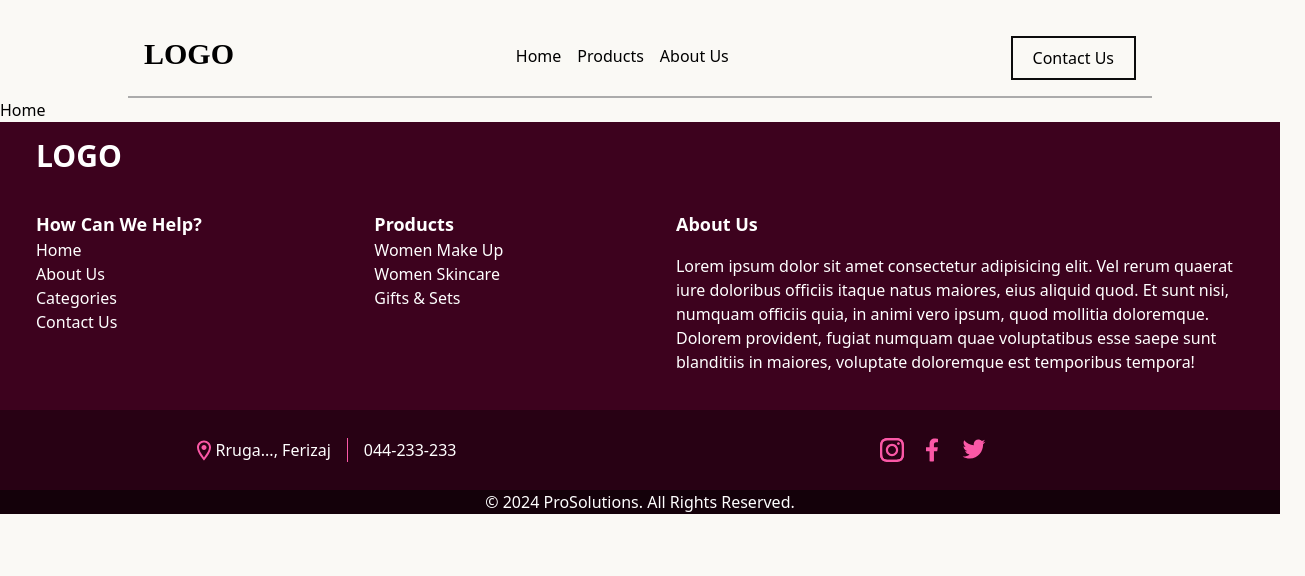
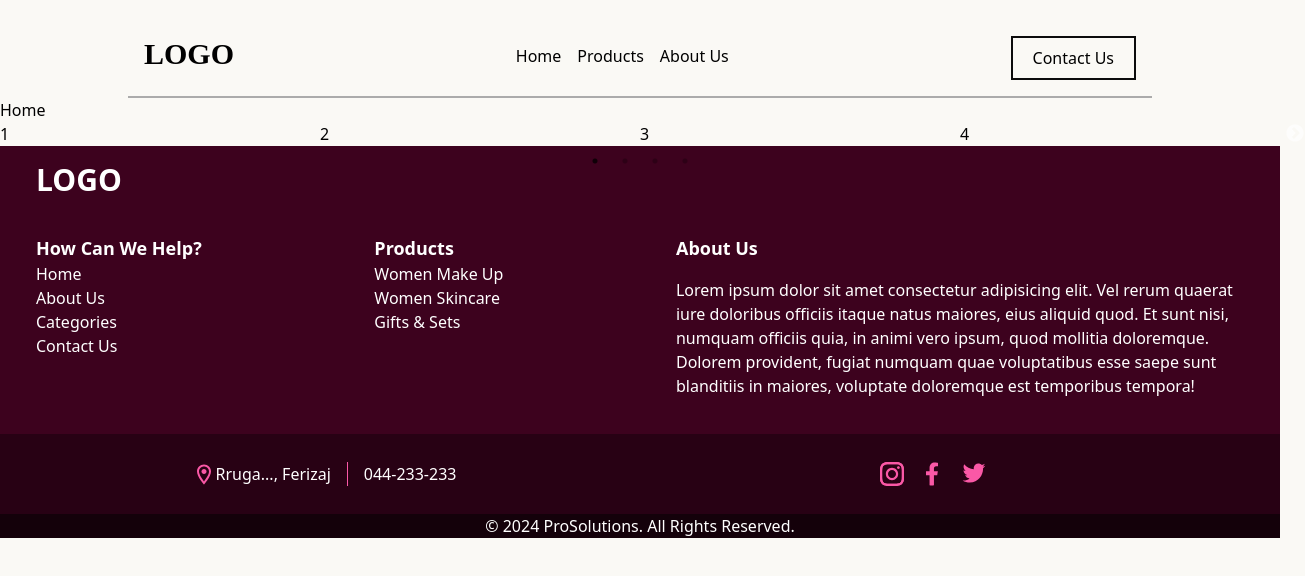
Before and after one commit to ArtisAdemi/KozmetikaLotus, a React (Create React App) app in the folder client/: page / in a window 1280 px wide. Shown: the top 576 px of the page, 1305 px wide, since content can reach past the window. Built offline with nearby package versions, Linux system fonts and the light colour scheme; no server answers.

Commit message:
Working on slider. Fetched products successfully

```diff
--- a/client/package.json
+++ b/client/package.json
@@ -12,6 +12,8 @@
     "react-dom": "18.2.0",
     "react-router-dom": "6.22.1",
     "react-scripts": "5.0.1",
+    "react-slick": "^0.30.2",
+    "slick-carousel": "^1.8.1",
     "web-vitals": "2.1.4",
     "yup": "1.3.3"
   },
--- /dev/null
+++ b/client/src/components/ProductSlider.jsx
@@ -0,0 +1,78 @@
+import {React, useState, useEffect} from 'react';
+import Slider from 'react-slick';
+
+// Import the slick carousel CSS files
+import "slick-carousel/slick/slick.css";
+import "slick-carousel/slick/slick-theme.css";
+import ProductService from '../services/Products';
+
+const ProductSlider = () => {
+  // Settings for the slider
+  const settings = {
+    dots: true,
+    infinite: true,
+    speed: 500,
+    slidesToShow: 4,
+    slidesToScroll: 1,
+    responsive: [
+      {
+        breakpoint: 1024,
+        settings: {
+          slidesToShow: 3,
+        }
+      },
+      {
+        breakpoint: 600,
+        settings: {
+          slidesToShow: 2,
+        }
+      },
+      {
+        breakpoint: 480,
+        settings: {
+          slidesToShow: 1,
+        }
+      }
+    ],
+    // Add any other settings you need
+  };
+
+  const [products, setProducts] = useState([])
+
+  useEffect(() => {
+    fetchProducts();
+  }, [])
+
+  const fetchProducts = async () => {
+    try{
+      const result = await ProductService.getProducts();
+      if (result) {
+        setProducts(result);
+        console.log(products, "Products")
+      }
+    } catch (err) {
+      console.error("Error:", err)
+    }
+  }
+
+  return (
+    <Slider {...settings}>
+      <div>
+        <h3>1</h3>
+      </div>
+      <div>
+        <h3>2</h3>
+      </div>
+      <div>
+        <h3>3</h3>
+      </div>
+      <div>
+        <h3>
+          4
+        </h3>
+      </div>
+    </Slider>
+  );
+};
+
+export default ProductSlider;
--- a/client/src/components/index.js
+++ b/client/src/components/index.js
@@ -2,3 +2,4 @@
 
 export {default as Navbar} from './Navbar';
 export {default as Footer} from './Footer';
+export {default as ProductSlider} from './ProductSlider';
--- a/client/src/index.css
+++ b/client/src/index.css
@@ -1,3 +1,5 @@
 @tailwind base;
 @tailwind components;
 @tailwind utilities;
+@import "~slick-carousel/slick/slick.css";
+@import "~slick-carousel/slick/slick-theme.css";
--- a/client/src/pages/Home.jsx
+++ b/client/src/pages/Home.jsx
@@ -1,8 +1,12 @@
 import React from 'react'
+import { ProductSlider } from '../components'
 
 const Home = () => {
   return (
-    <div>Home</div>
+    <div>
+      <div>Home</div>
+      <ProductSlider />
+    </div>
   )
 }
 
--- /dev/null
+++ b/client/src/services/Products.js
@@ -0,0 +1,18 @@
+import axios from 'axios';
+
+const API_URL = 'http://localhost:3001/api/products/';
+
+const ProductService = {
+    getProducts: async () => {
+        try{
+
+            const response = await axios.get(`${API_URL}`);
+            return response.data;
+        } catch (err) {
+            console.error('Error fetching products:', err);
+            return null
+        }
+    }
+};
+
+export default ProductService;
```
Also changed, not shown: 1 other file (tests, documents, lock files or other folders).
